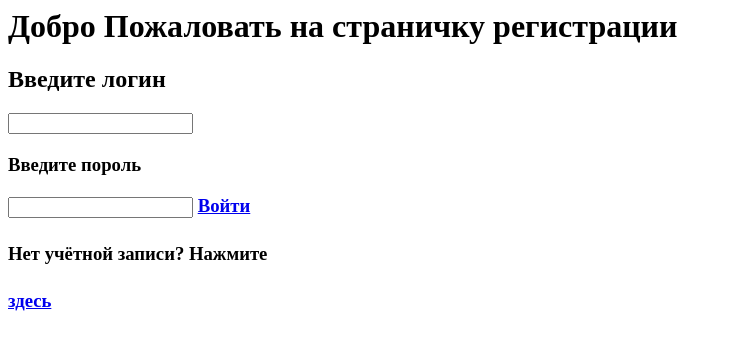
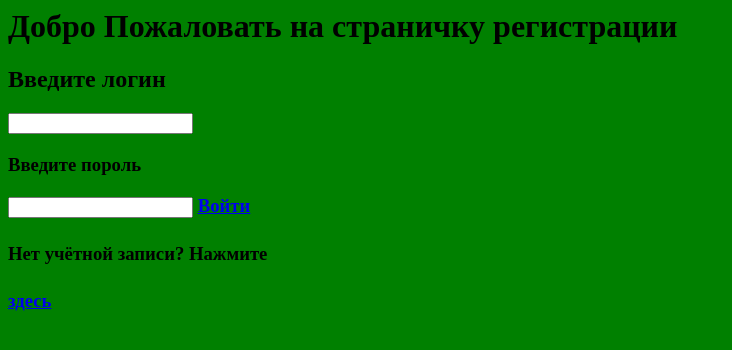
Before and after one commit to SpuikOF/stube, a plain HTML site: page index.html in a window 1280 px wide. Shown: the whole page, without its empty margins (0-732 px from the left). Drawn offline with Linux system fonts and the light colour scheme.

Commit message:
Update index.html

```diff
--- a/index.html
+++ b/index.html
@@ -1,6 +1,6 @@
 <h1>Добро Пожаловать на страничку регистрации<h1>
 <h2>Введите логин<h2>
-<body background="green">
+<body bgcolor="green">
 <input>
 <h3>Введите пороль<h3>
 <input>
```
